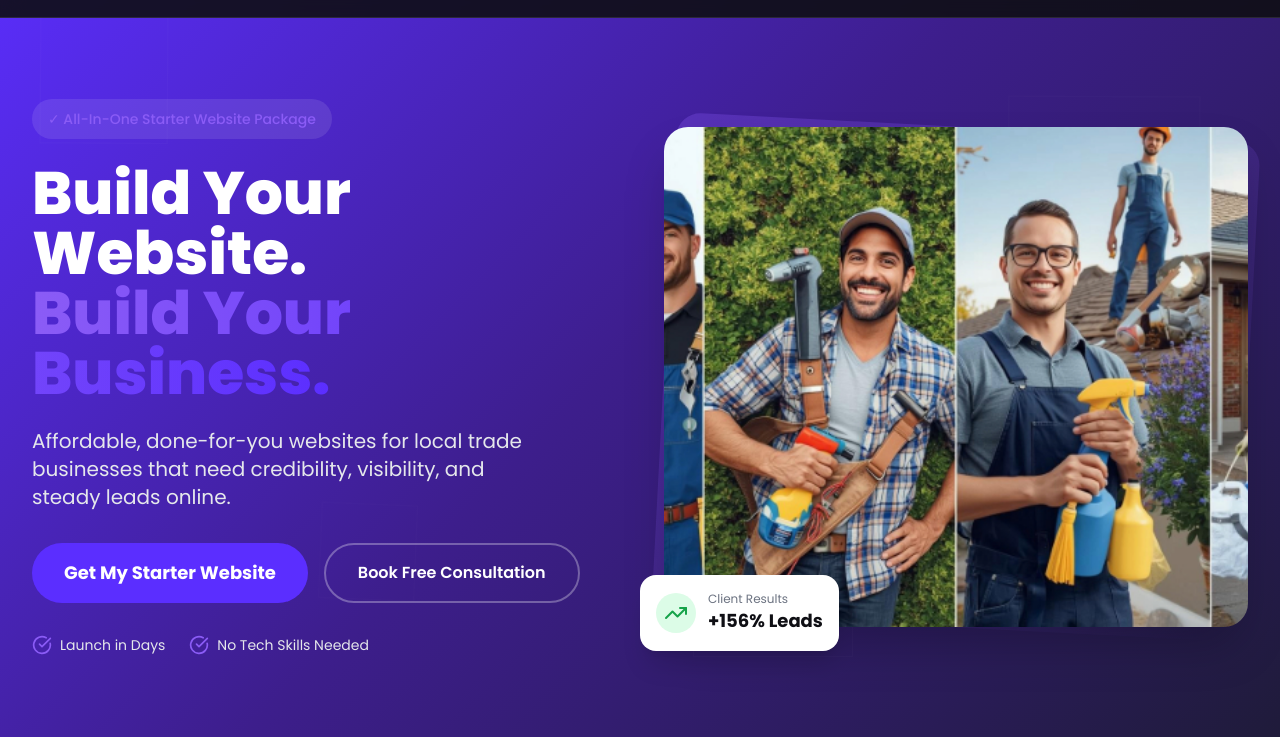
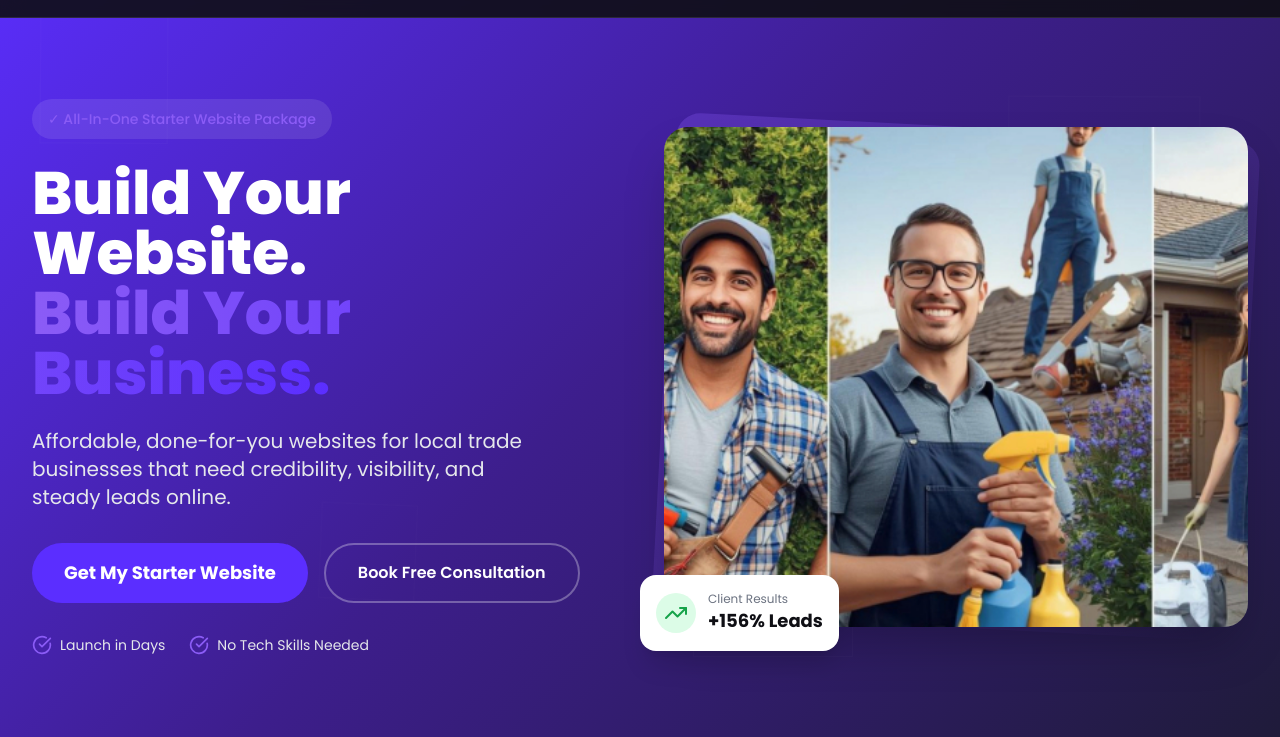
Before and after one commit to Hillview-Group-Inc/website-creation, a plain HTML site: page index.html in a window 1280 px wide. Shown: the part 63-800 px from the top of the page. Drawn offline with nearby package versions, Linux system fonts and the light colour scheme.

Commit message:
testing preview enviroment by changing banner image

```diff
--- a/index.html
+++ b/index.html
@@ -220,7 +220,7 @@
                 class="absolute inset-0 bg-gradient-to-br from-accent/30 to-transparent rounded-3xl transform rotate-3"
               ></div>
               <img
-                src="images/web-front-banner-primo-640x360.jpg"
+                src="images/web-front-banner-sec-640x360.jpg"
                 alt="Confident business owner"
                 class="relative rounded-3xl shadow-2xl w-full object-cover h-96 md:h-[500px]"
               />
```
Also changed, not shown: images/web-front-banner-sec-640x360.jpg (added).
